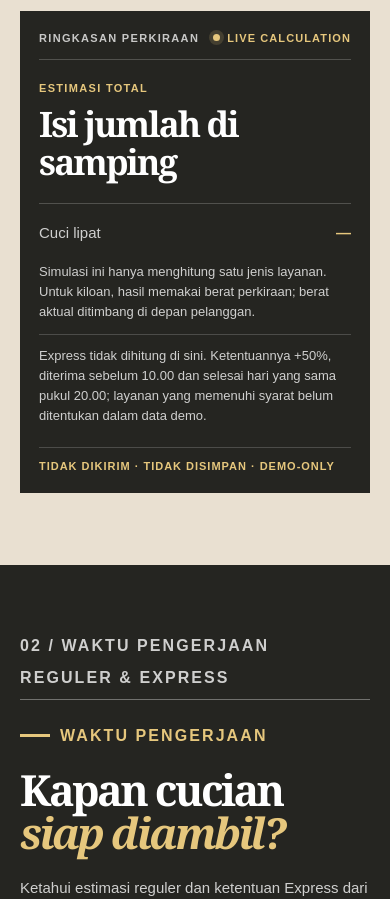
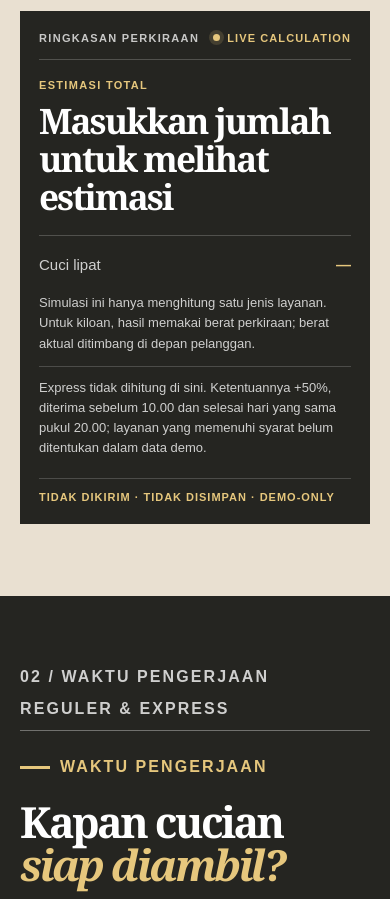
Before and after one commit to kannaryukkei/laundry-ceria-website, a React (Vite) app: page / in a window 390 px wide. Shown: the part 3404-4303 px from the top of the page. Built offline with nearby package versions, Linux system fonts and the light colour scheme.

Commit message:
copy(a5): make empty estimate state clear on mobile and desktop

```diff
--- a/src/App.tsx
+++ b/src/App.tsx
@@ -386,7 +386,7 @@ function PriceEstimator() {
             <div className="estimate-total" aria-live="polite" aria-atomic="true">
               <span data-qa-role="metadata">ESTIMASI TOTAL</span>
               <output id="estimate-total" htmlFor="estimate-service estimate-quantity">
-                {validQuantity ? formatMoney(estimatedTotal) : 'Isi jumlah di samping'}
+                {validQuantity ? formatMoney(estimatedTotal) : 'Masukkan jumlah untuk melihat estimasi'}
               </output>
             </div>
             <div className="estimate-breakdown">
```
